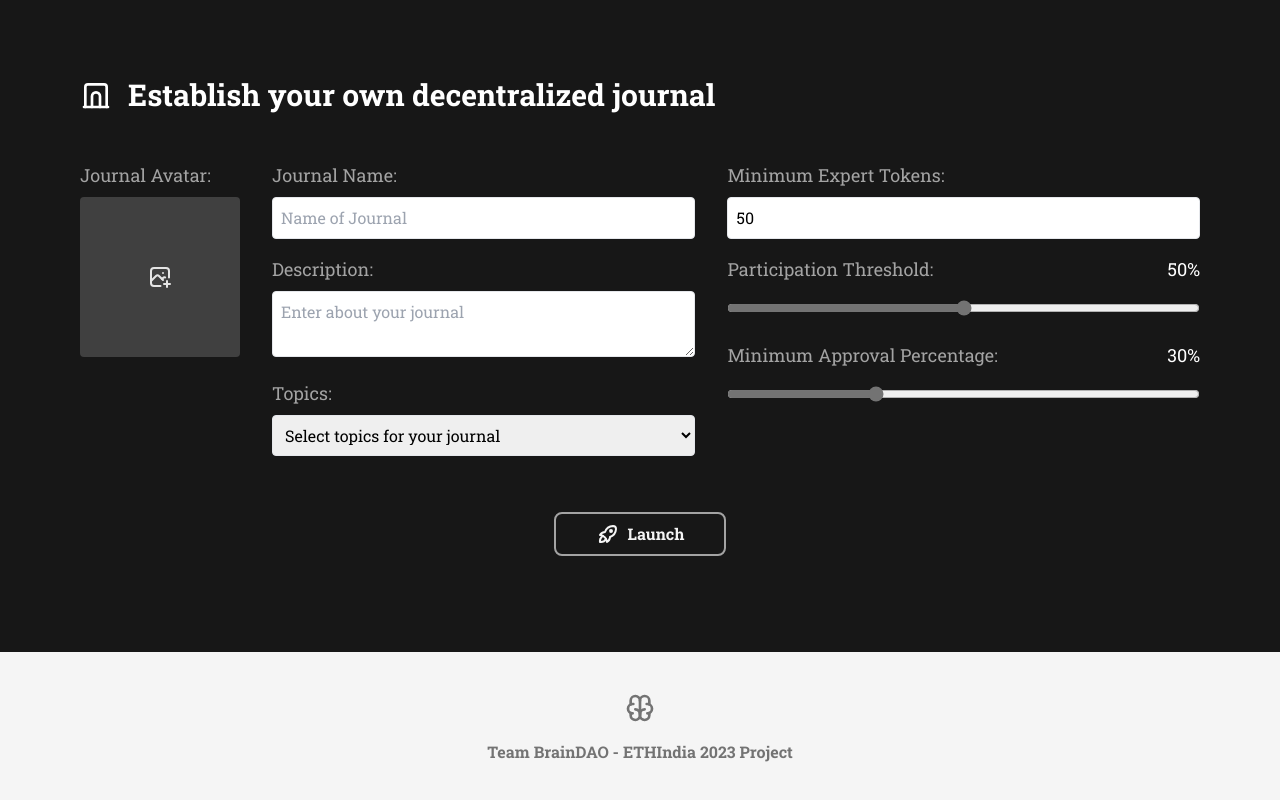
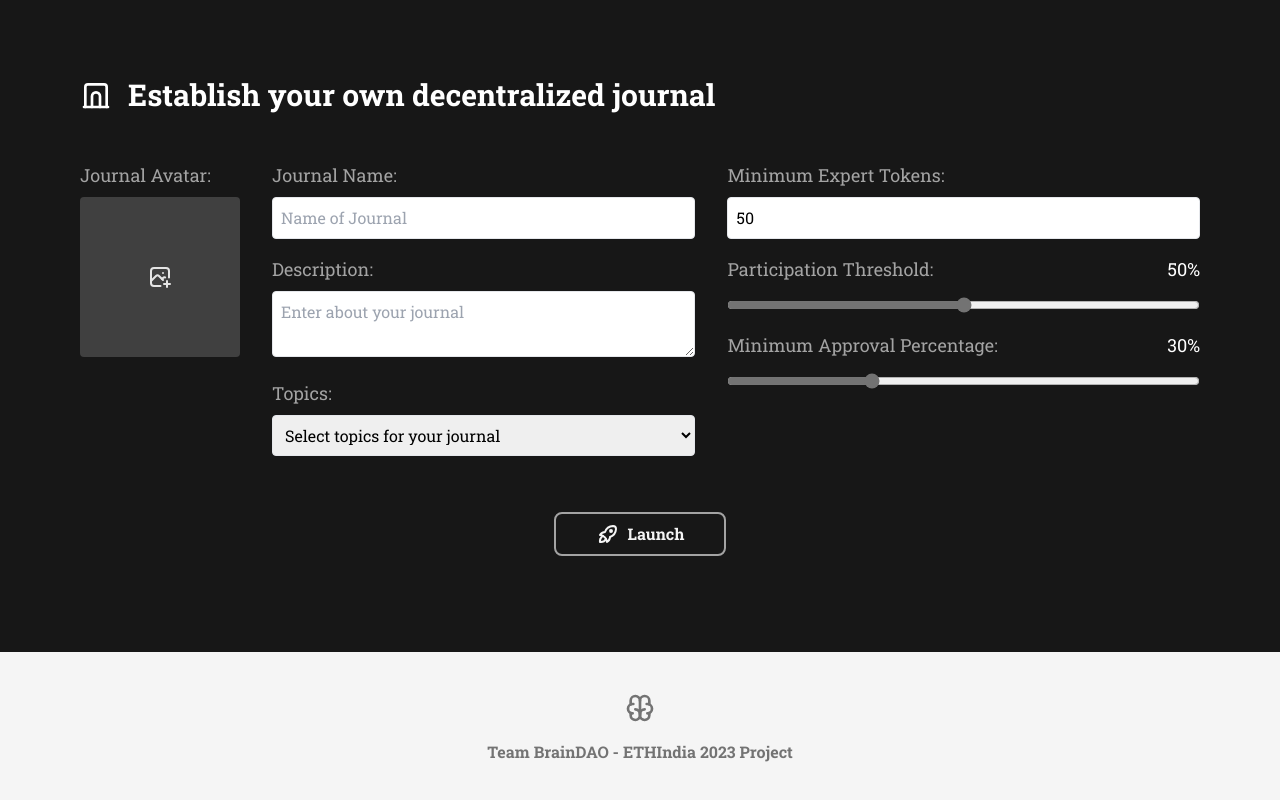
Before and after one commit to Royal-lobster/ChainSheets, a Next.js app: page / in a window 1280 px wide. Shown: the part 1495-2295 px from the top of the page. Built offline with nearby package versions, Linux system fonts and the light colour scheme.

Commit message:
fix slider

```diff
--- a/app/(home)/FieldWrapper.tsx
+++ b/app/(home)/FieldWrapper.tsx
@@ -44,7 +44,7 @@ const FieldWrapper = ({
         <input
           {...register(name)}
           type={type}
-          className="block border w-full p-2 rounded text-black"
+          className="w-full h-2 rounded text-black"
           onChange={handleRangeChange}
           value={rangeValue}
         />
```
